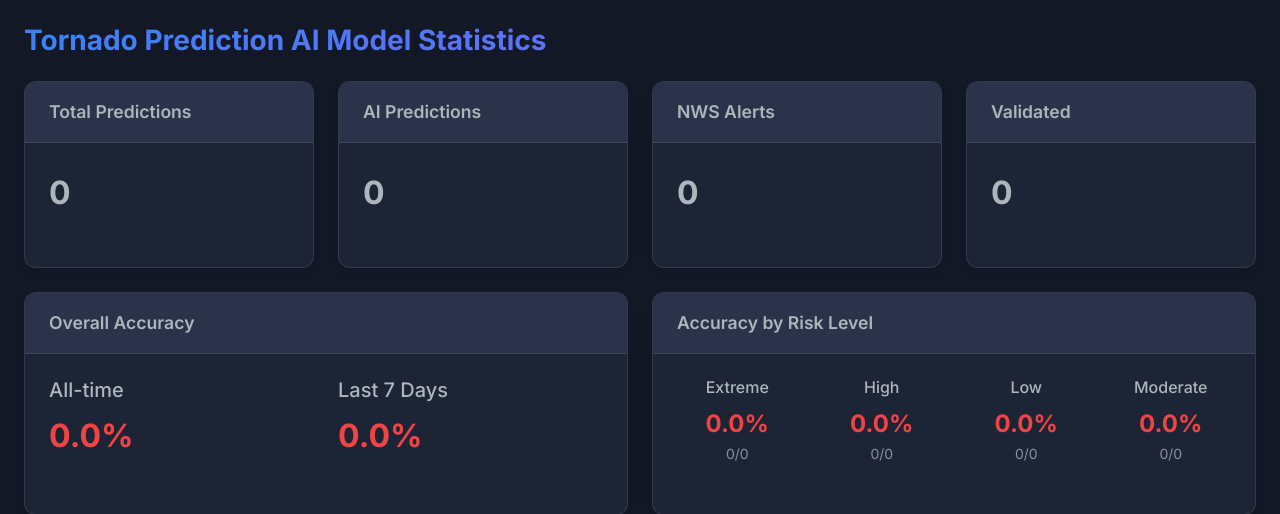
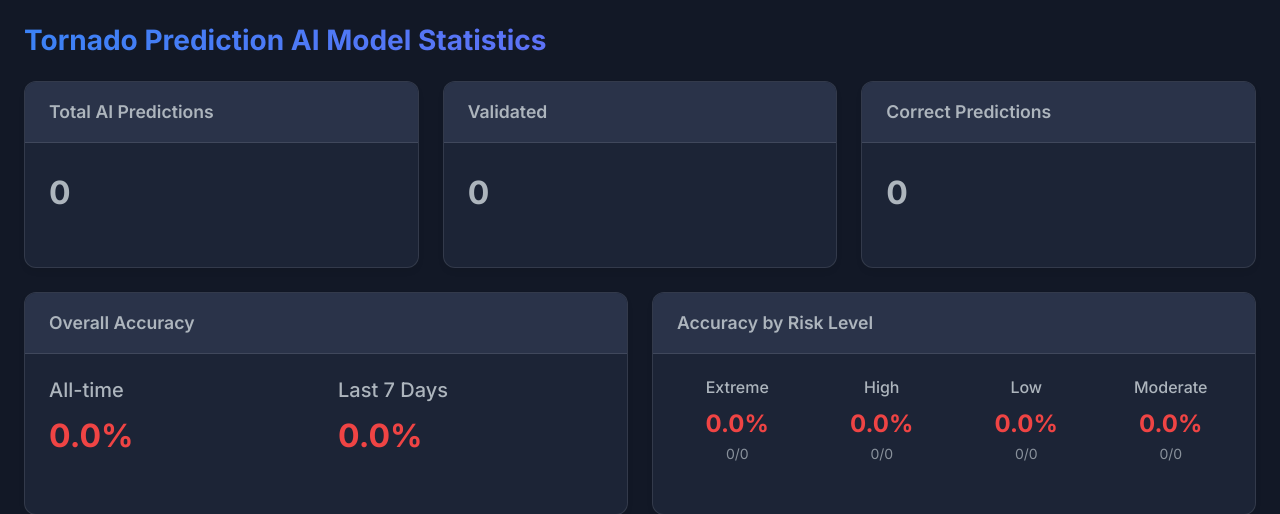
Before and after one commit to darkmatter91/CALM, a Flask app: page /stats in a window 1280 px wide. Shown: the part 135-649 px from the top of the page. Run offline with Flask 3, Linux system fonts and the light colour scheme; data that the repository does not hold is empty.

Commit message:
Updated stats dashboard

```diff
--- a/app.py
+++ b/app.py
@@ -111,7 +111,7 @@ def log_prediction(prediction):
         conn = sqlite3.connect(DB_PATH)
         cursor = conn.cursor()
 
-        # Check if prediction already exists
+        # Check if prediction already exists by ID
         cursor.execute("SELECT id FROM predictions WHERE id = ?", (prediction['id'],))
         if cursor.fetchone():
             logger.info(f"Prediction {prediction['id']} already logged")
@@ -132,7 +132,47 @@ def log_prediction(prediction):
         is_ai_prediction = prediction.get('is_ai_prediction', False)
         nws_alert = prediction.get('nws_alert', False)
 
-        # Insert into database
+        # Check for similar predictions in the last 24 hours to avoid duplicates
+        # Only do this for AI predictions, not NWS alerts which we want to track separately
+        if is_ai_prediction:
+            one_day_ago = (datetime.now(timezone.utc) - timedelta(days=1)).isoformat()
+            cursor.execute("""
+                SELECT id FROM predictions
+                WHERE location = ?
+                AND risk_level = ?
+                AND is_ai_prediction = TRUE
+                AND timestamp > ?
+                AND ABS(lat - ?) < 0.1
+                AND ABS(lon - ?) < 0.1
+                LIMIT 1
+            """, (location, risk_level, one_day_ago, lat, lon))
+
+            existing_prediction = cursor.fetchone()
+            if existing_prediction:
+                logger.info(f"Similar prediction found for {location}, updating instead of creating new record")
+
+                # Update the existing prediction with new data if needed
+                cursor.execute("""
+                    UPDATE predictions SET
+                    timestamp = ?,
+                    formation_chance = ?,
+                    cape = ?,
+                    helicity = ?,
+                    shear = ?
+                    WHERE id = ?
+                """, (
+                    timestamp,
+                    formation_chance,
+                    cape,
+                    helicity,
+                    shear,
+                    existing_prediction[0]
+                ))
+
+                conn.commit()
+                return True
+
+        # Insert into database as a new record
         cursor.execute('''
         INSERT INTO predictions (
             id, timestamp, prediction_time, lat, lon, location, risk_level,
@@ -2583,43 +2623,36 @@ def get_prediction_stats():
         conn = sqlite3.connect(DB_PATH)
         cursor = conn.cursor()
 
-        # Get total predictions
-        cursor.execute("SELECT COUNT(*) FROM predictions")
-        total_predictions = cursor.fetchone()[0]
-
-        # Get AI predictions count
-        cursor.execute("SELECT COUNT(*) FROM predictions WHERE is_ai_prediction = TRUE")
+        # Get unique AI predictions count only
+        cursor.execute("SELECT COUNT(DISTINCT id) FROM predictions WHERE is_ai_prediction = TRUE")
         ai_predictions = cursor.fetchone()[0]
 
-        # Get NWS alerts count
-        cursor.execute("SELECT COUNT(*) FROM predictions WHERE nws_alert = TRUE")
-        nws_alerts = cursor.fetchone()[0]
-
-        # Get validated predictions count
-        cursor.execute("SELECT COUNT(*) FROM predictions WHERE validated = TRUE")
+        # Get validated predictions count (AI predictions only)
+        cursor.execute("SELECT COUNT(DISTINCT id) FROM predictions WHERE validated = TRUE AND is_ai_prediction = TRUE")
         validated_count = cursor.fetchone()[0]
 
-        # Get correct predictions count
+        # Get correct predictions count (AI predictions only)
         cursor.execute("""
-        SELECT COUNT(*) FROM validation_results
-        WHERE was_correct = TRUE
+        SELECT COUNT(DISTINCT p.id) FROM validation_results vr
+        JOIN predictions p ON vr.prediction_id = p.id
+        WHERE vr.was_correct = TRUE AND p.is_ai_prediction = TRUE
         """)
         correct_count = cursor.fetchone()[0]
 
-        # Get last 7 days stats
+        # Get last 7 days stats (AI predictions only)
         seven_days_ago = (datetime.now(timezone.utc) - timedelta(days=7)).strftime("%Y-%m-%d")
 
         cursor.execute("""
-        SELECT COUNT(*) FROM predictions
-        WHERE date(prediction_time) >= ?
+        SELECT COUNT(DISTINCT id) FROM predictions
+        WHERE date(prediction_time) >= ? AND is_ai_prediction = TRUE
         """, (seven_days_ago,))
         recent_predictions = cursor.fetchone()[0]
 
         cursor.execute("""
-        SELECT COUNT(*) FROM validation_results vr
+        SELECT COUNT(DISTINCT p.id) FROM validation_results vr
         JOIN predictions p ON vr.prediction_id = p.id
         WHERE date(p.prediction_time) >= ?
-        AND vr.was_correct = TRUE
+        AND vr.was_correct = TRUE AND p.is_ai_prediction = TRUE
         """, (seven_days_ago,))
         recent_correct = cursor.fetchone()[0]
 
@@ -2627,14 +2660,14 @@ def get_prediction_stats():
         all_time_accuracy = (correct_count / validated_count * 100) if validated_count > 0 else 0
         recent_accuracy = (recent_correct / recent_predictions * 100) if recent_predictions > 0 else 0
 
-        # Get accuracy by risk level
+        # Get accuracy by risk level (AI predictions only)
         risk_levels = ['low', 'moderate', 'high', 'extreme']
         risk_accuracy = {}
 
         for risk in risk_levels:
             cursor.execute("""
-            SELECT COUNT(*) FROM predictions
-            WHERE risk_level = ? AND validated = TRUE
+            SELECT COUNT(DISTINCT id) FROM predictions
+            WHERE risk_level = ? AND validated = TRUE AND is_ai_prediction = TRUE
             """, (risk,))
             risk_total = cursor.fetchone()[0]
 
@@ -2678,9 +2711,7 @@ def get_prediction_stats():
         return jsonify({
             'status': 'success',
             'statistics': {
-                'total_predictions': total_predictions,
                 'ai_predictions': ai_predictions,
-                'nws_alerts': nws_alerts,
                 'validated_count': validated_count,
                 'correct_count': correct_count,
                 'all_time_accuracy': all_time_accuracy,
@@ -2697,9 +2728,7 @@ def get_prediction_stats():
         return jsonify({
             'status': 'success',
             'statistics': {
-                'total_predictions': 0,
                 'ai_predictions': 0,
-                'nws_alerts': 0,
                 'validated_count': 0,
                 'correct_count': 0,
                 'all_time_accuracy': 0,
--- a/templates/stats.html
+++ b/templates/stats.html
@@ -270,35 +270,27 @@
             <h2 class="page-title">Tornado Prediction AI Model Statistics</h2>
 
             <div class="row mb-4">
-                <div class="col-md-3">
+                <div class="col-md-4">
                     <div class="card">
-                        <div class="card-header">Total Predictions</div>
+                        <div class="card-header">Total AI Predictions</div>
                         <div class="card-body">
                             <div class="stat-value" id="total-predictions">-</div>
                         </div>
                     </div>
                 </div>
-                <div class="col-md-3">
-                    <div class="card">
-                        <div class="card-header">AI Predictions</div>
-                        <div class="card-body">
-                            <div class="stat-value" id="ai-predictions">-</div>
-                        </div>
-                    </div>
-                </div>
-                <div class="col-md-3">
-                    <div class="card">
-                        <div class="card-header">NWS Alerts</div>
-                        <div class="card-body">
-                            <div class="stat-value" id="nws-alerts">-</div>
-                        </div>
-                    </div>
-                </div>
-                <div class="col-md-3">
+                <div class="col-md-4">
                     <div class="card">
                         <div class="card-header">Validated</div>
                         <div class="card-body">
                             <div class="stat-value" id="validated-count">-</div>
+                        </div>
+                    </div>
+                </div>
+                <div class="col-md-4">
+                    <div class="card">
+                        <div class="card-header">Correct Predictions</div>
+                        <div class="card-body">
+                            <div class="stat-value" id="correct-count">-</div>
                         </div>
                     </div>
                 </div>
@@ -375,10 +367,9 @@
 
         function displayStatistics(stats) {
             // Update basic statistics
-            document.getElementById('total-predictions').textContent = stats.total_predictions;
-            document.getElementById('ai-predictions').textContent = stats.ai_predictions;
-            document.getElementById('nws-alerts').textContent = stats.nws_alerts;
+            document.getElementById('total-predictions').textContent = stats.ai_predictions;
             document.getElementById('validated-count').textContent = stats.validated_count;
+            document.getElementById('correct-count').textContent = stats.correct_count;
 
             // Update accuracy statistics
             const allTimeAccuracy = document.getElementById('all-time-accuracy');
```
